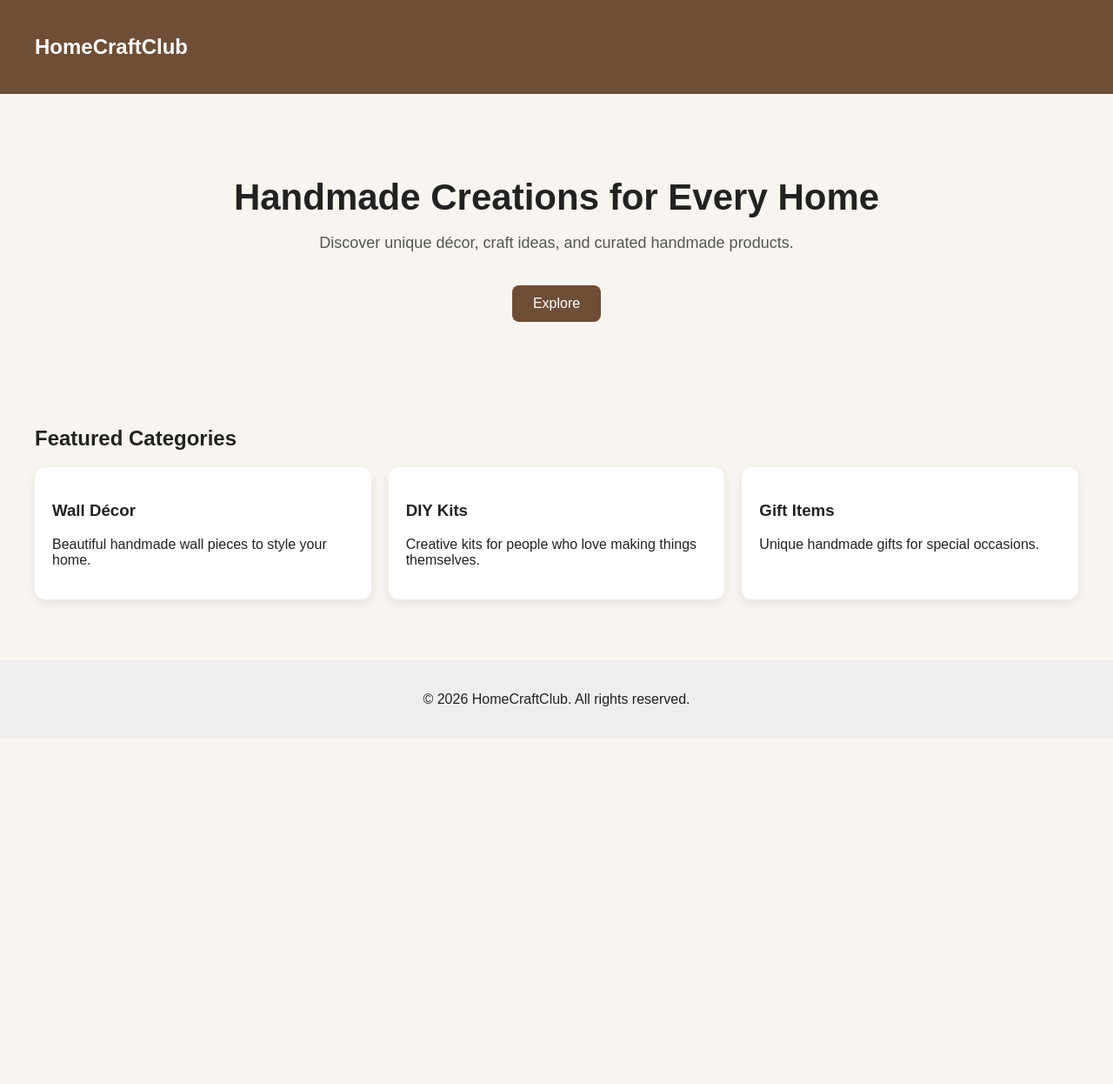
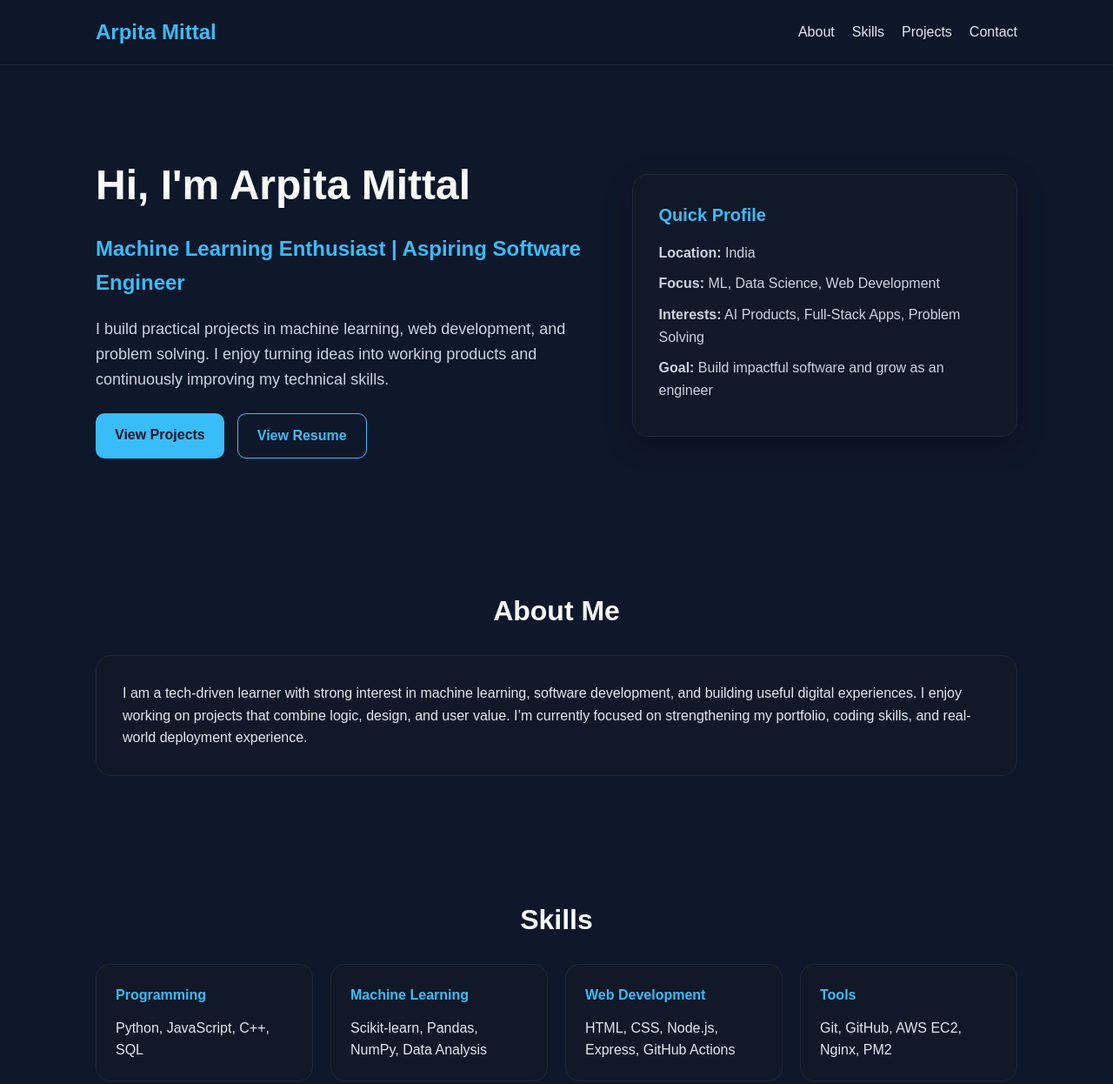
Before and after one commit to arpita205/homecraftclub, a website: page public/index.html in a window 1280 px wide. Shown: the top 1246 px of the page at 87% size. Before the commit the page ends 849 px from the top, so only its background shows below. Drawn offline with Linux system fonts and the light colour scheme.

Commit message:
Build portfolio homepage

```diff
--- a/public/index.html
+++ b/public/index.html
@@ -3,93 +3,334 @@
 <head>
   <meta charset="UTF-8" />
   <meta name="viewport" content="width=device-width, initial-scale=1.0" />
-  <title>HomeCraftClub</title>
+  <title>Arpita Mittal | Portfolio</title>
   <style>
+    * {
+      box-sizing: border-box;
+      margin: 0;
+      padding: 0;
+      scroll-behavior: smooth;
+    }
+
     body {
-      margin: 0;
       font-family: Arial, sans-serif;
-      background: #f8f5f0;
-      color: #222;
+      background: #0f172a;
+      color: #e2e8f0;
+      line-height: 1.6;
     }
+
+    a {
+      text-decoration: none;
+      color: inherit;
+    }
+
     header {
-      background: #6f4e37;
-      color: white;
-      padding: 20px 40px;
+      position: sticky;
+      top: 0;
+      background: rgba(15, 23, 42, 0.95);
+      border-bottom: 1px solid #1e293b;
+      z-index: 1000;
     }
+
+    nav {
+      max-width: 1100px;
+      margin: auto;
+      padding: 18px 20px;
+      display: flex;
+      justify-content: space-between;
+      align-items: center;
+    }
+
+    nav h2 {
+      color: #38bdf8;
+      font-size: 24px;
+    }
+
+    nav ul {
+      display: flex;
+      list-style: none;
+      gap: 20px;
+      flex-wrap: wrap;
+    }
+
+    nav ul li a:hover {
+      color: #38bdf8;
+    }
+
     .hero {
-      padding: 60px 40px;
+      max-width: 1100px;
+      margin: auto;
+      padding: 100px 20px 80px;
+      display: grid;
+      grid-template-columns: 1.3fr 1fr;
+      gap: 40px;
+      align-items: center;
+    }
+
+    .hero-text h1 {
+      font-size: 48px;
+      margin-bottom: 15px;
+      color: #f8fafc;
+    }
+
+    .hero-text h3 {
+      font-size: 24px;
+      color: #38bdf8;
+      margin-bottom: 20px;
+    }
+
+    .hero-text p {
+      color: #cbd5e1;
+      margin-bottom: 25px;
+      font-size: 18px;
+    }
+
+    .btn-group {
+      display: flex;
+      gap: 15px;
+      flex-wrap: wrap;
+    }
+
+    .btn {
+      padding: 12px 22px;
+      border-radius: 10px;
+      display: inline-block;
+      font-weight: bold;
+      transition: 0.3s ease;
+    }
+
+    .btn-primary {
+      background: #38bdf8;
+      color: #0f172a;
+    }
+
+    .btn-primary:hover {
+      background: #0ea5e9;
+    }
+
+    .btn-secondary {
+      border: 1px solid #38bdf8;
+      color: #38bdf8;
+    }
+
+    .btn-secondary:hover {
+      background: #38bdf8;
+      color: #0f172a;
+    }
+
+    .hero-card {
+      background: #111827;
+      border: 1px solid #1f2937;
+      border-radius: 18px;
+      padding: 30px;
+      box-shadow: 0 10px 30px rgba(0,0,0,0.25);
+    }
+
+    .hero-card h4 {
+      color: #38bdf8;
+      margin-bottom: 15px;
+      font-size: 20px;
+    }
+
+    .hero-card p {
+      color: #cbd5e1;
+      margin-bottom: 10px;
+    }
+
+    section {
+      max-width: 1100px;
+      margin: auto;
+      padding: 70px 20px;
+    }
+
+    .section-title {
+      font-size: 32px;
+      margin-bottom: 25px;
+      color: #f8fafc;
       text-align: center;
     }
-    .hero h1 {
-      font-size: 42px;
-      margin-bottom: 10px;
+
+    .about, .contact {
+      background: #111827;
+      border: 1px solid #1f2937;
+      border-radius: 18px;
+      padding: 30px;
     }
-    .hero p {
-      font-size: 18px;
-      color: #555;
-    }
-    .btn {
-      display: inline-block;
-      margin-top: 20px;
-      padding: 12px 24px;
-      background: #6f4e37;
-      color: white;
-      text-decoration: none;
-      border-radius: 8px;
-    }
-    .section {
-      padding: 40px;
-    }
-    .cards {
+
+    .skills-grid, .projects-grid {
       display: grid;
       grid-template-columns: repeat(auto-fit, minmax(220px, 1fr));
       gap: 20px;
+      margin-top: 25px;
     }
-    .card {
-      background: white;
-      padding: 20px;
-      border-radius: 12px;
-      box-shadow: 0 4px 12px rgba(0,0,0,0.08);
+
+    .skill-card, .project-card {
+      background: #111827;
+      border: 1px solid #1f2937;
+      border-radius: 16px;
+      padding: 22px;
+      transition: transform 0.25s ease, border-color 0.25s ease;
     }
+
+    .skill-card:hover, .project-card:hover {
+      transform: translateY(-5px);
+      border-color: #38bdf8;
+    }
+
+    .skill-card h4, .project-card h4 {
+      color: #38bdf8;
+      margin-bottom: 12px;
+    }
+
+    .project-card p {
+      color: #cbd5e1;
+      margin-bottom: 15px;
+    }
+
+    .contact p {
+      margin-bottom: 12px;
+      color: #cbd5e1;
+      font-size: 17px;
+    }
+
     footer {
       text-align: center;
-      padding: 20px;
-      background: #eee;
+      padding: 25px;
+      border-top: 1px solid #1e293b;
+      color: #94a3b8;
       margin-top: 30px;
+    }
+
+    @media (max-width: 850px) {
+      .hero {
+        grid-template-columns: 1fr;
+        padding-top: 60px;
+      }
+
+      .hero-text h1 {
+        font-size: 36px;
+      }
+
+      nav {
+        flex-direction: column;
+        gap: 15px;
+      }
     }
   </style>
 </head>
 <body>
   <header>
-    <h2>HomeCraftClub</h2>
+    <nav>
+      <h2>Arpita Mittal</h2>
+      <ul>
+        <li><a href="#about">About</a></li>
+        <li><a href="#skills">Skills</a></li>
+        <li><a href="#projects">Projects</a></li>
+        <li><a href="#contact">Contact</a></li>
+      </ul>
+    </nav>
   </header>
 
-  <section class="hero">
-    <h1>Handmade Creations for Every Home</h1>
-    <p>Discover unique décor, craft ideas, and curated handmade products.</p>
-    <a class="btn" href="#products">Explore</a>
-  </section>
+  <main>
+    <section class="hero">
+      <div class="hero-text">
+        <h1>Hi, I'm Arpita Mittal</h1>
+        <h3>Machine Learning Enthusiast | Aspiring Software Engineer</h3>
+        <p>
+          I build practical projects in machine learning, web development, and problem solving.
+          I enjoy turning ideas into working products and continuously improving my technical skills.
+        </p>
 
-  <section class="section" id="products">
-    <h2>Featured Categories</h2>
-    <div class="cards">
-      <div class="card">
-        <h3>Wall Décor</h3>
-        <p>Beautiful handmade wall pieces to style your home.</p>
+        <div class="btn-group">
+          <a class="btn btn-primary" href="#projects">View Projects</a>
+          <a class="btn btn-secondary" href="resume.pdf" target="_blank">View Resume</a>
+        </div>
       </div>
-      <div class="card">
-        <h3>DIY Kits</h3>
-        <p>Creative kits for people who love making things themselves.</p>
+
+      <div class="hero-card">
+        <h4>Quick Profile</h4>
+        <p><strong>Location:</strong> India</p>
+        <p><strong>Focus:</strong> ML, Data Science, Web Development</p>
+        <p><strong>Interests:</strong> AI Products, Full-Stack Apps, Problem Solving</p>
+        <p><strong>Goal:</strong> Build impactful software and grow as an engineer</p>
       </div>
-      <div class="card">
-        <h3>Gift Items</h3>
-        <p>Unique handmade gifts for special occasions.</p>
+    </section>
+
+    <section id="about">
+      <h2 class="section-title">About Me</h2>
+      <div class="about">
+        <p>
+          I am a tech-driven learner with strong interest in machine learning, software development,
+          and building useful digital experiences. I enjoy working on projects that combine logic,
+          design, and user value. I’m currently focused on strengthening my portfolio, coding skills,
+          and real-world deployment experience.
+        </p>
       </div>
-    </div>
-  </section>
+    </section>
+
+    <section id="skills">
+      <h2 class="section-title">Skills</h2>
+      <div class="skills-grid">
+        <div class="skill-card">
+          <h4>Programming</h4>
+          <p>Python, JavaScript, C++, SQL</p>
+        </div>
+        <div class="skill-card">
+          <h4>Machine Learning</h4>
+          <p>Scikit-learn, Pandas, NumPy, Data Analysis</p>
+        </div>
+        <div class="skill-card">
+          <h4>Web Development</h4>
+          <p>HTML, CSS, Node.js, Express, GitHub Actions</p>
+        </div>
+        <div class="skill-card">
+          <h4>Tools</h4>
+          <p>Git, GitHub, AWS EC2, Nginx, PM2</p>
+        </div>
+      </div>
+    </section>
+
+    <section id="projects">
+      <h2 class="section-title">Projects</h2>
+      <div class="projects-grid">
+        <div class="project-card">
+          <h4>Portfolio Website</h4>
+          <p>
+            A personal portfolio website deployed on AWS EC2 with Nginx, HTTPS, PM2, and GitHub Actions CI/CD.
+          </p>
+          <a class="btn btn-secondary" href="https://github.com/arpita205/homecraftclub" target="_blank">GitHub</a>
+        </div>
+
+        <div class="project-card">
+          <h4>Machine Learning Project</h4>
+          <p>
+            Add your ML project here with a short explanation, technologies used, and impact.
+          </p>
+          <a class="btn btn-secondary" href="#" target="_blank">Project Link</a>
+        </div>
+
+        <div class="project-card">
+          <h4>Web App / Full Stack Project</h4>
+          <p>
+            Add your best app here — what problem it solves, how you built it, and what makes it useful.
+          </p>
+          <a class="btn btn-secondary" href="#" target="_blank">Project Link</a>
+        </div>
+      </div>
+    </section>
+
+    <section id="contact">
+      <h2 class="section-title">Contact</h2>
+      <div class="contact">
+        <p><strong>Email:</strong> your-email@example.com</p>
+        <p><strong>LinkedIn:</strong> <a href="#" target="_blank">Add your LinkedIn link</a></p>
+        <p><strong>GitHub:</strong> <a href="https://github.com/arpita205" target="_blank">github.com/arpita205</a></p>
+      </div>
+    </section>
+  </main>
 
   <footer>
-    <p>© 2026 HomeCraftClub. All rights reserved.</p>
+    <p>© 2026 Arpita Mittal. Built with passion and deployed on AWS.</p>
   </footer>
 </body>
 </html>
```
